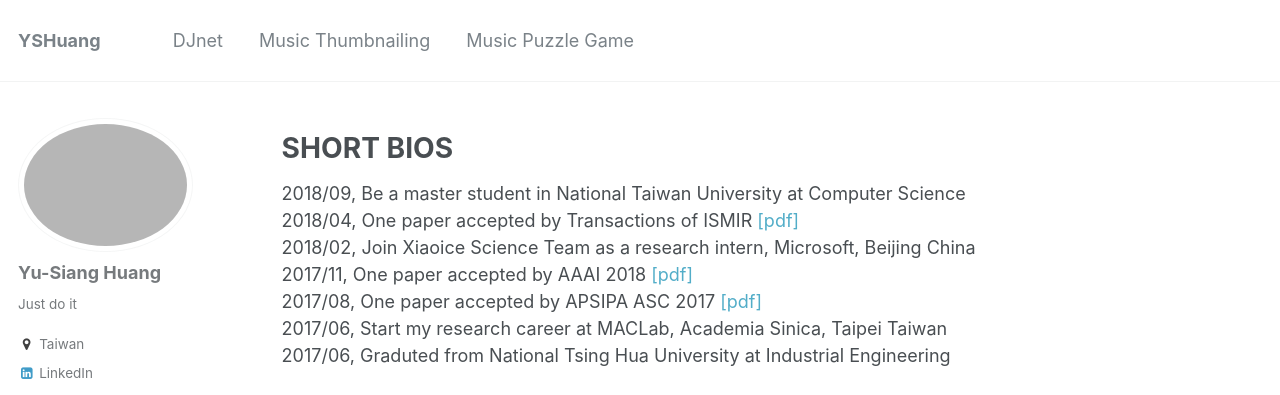
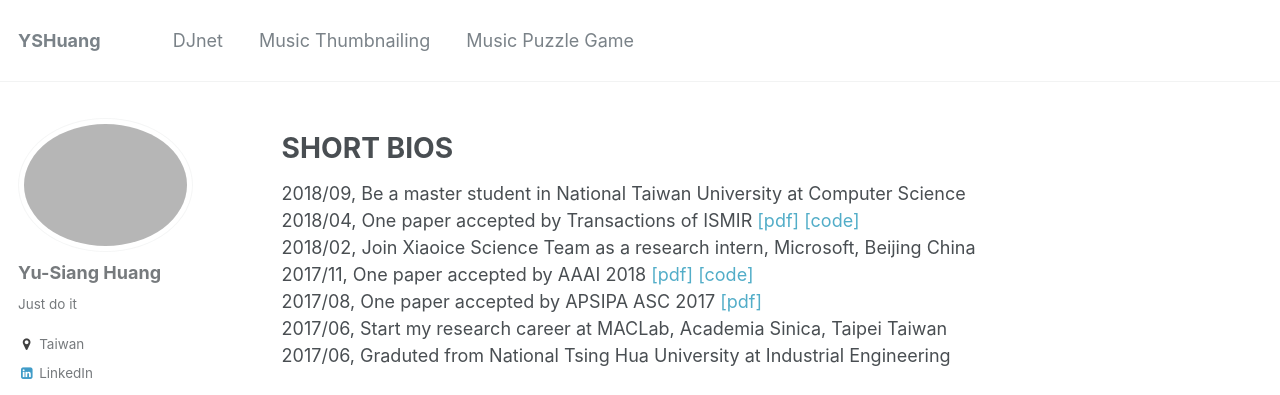
Before and after one commit to remyhuang/remyhuang.github.io, a Jekyll site: the page built from _pages/about.md, in a window 1280 px wide. Shown: the top 395 px of the page. Built offline with Jekyll 4.4.1, drawn with Linux system fonts in a browser that asks for light colours; some web fonts are replaced.

Commit message:
Update about.md

```diff
--- a/_pages/about.md
+++ b/_pages/about.md
@@ -12,9 +12,9 @@ redirect_from:
 SHORT BIOS
 =====
 2018/09, Be a master student in National Taiwan University at Computer Science <br />
-2018/04, One paper accepted by Transactions of ISMIR [\[pdf\]](https://transactions.ismir.net/articles/10.5334/tismir.14/) <br />
+2018/04, One paper accepted by Transactions of ISMIR [\[pdf\]](https://transactions.ismir.net/articles/10.5334/tismir.14/) [\[code\]](https://github.com/remyhuang/pop-music-highlighter) <br />
 2018/02, Join Xiaoice Science Team as a research intern, Microsoft, Beijing China <br />
-2017/11, One paper accepted by AAAI 2018 [\[pdf\]](https://aaai.org/ocs/index.php/AAAI/AAAI18/paper/view/16174/) <br />
+2017/11, One paper accepted by AAAI 2018 [\[pdf\]](https://aaai.org/ocs/index.php/AAAI/AAAI18/paper/view/16174/) [\[code\]](https://github.com/remyhuang/music-puzzle-games) <br />
 2017/08, One paper accepted by APSIPA ASC 2017 [\[pdf\]](https://remyhuang.github.io/files/huang17apsipa.pdf) <br />
 2017/06, Start my research career at MACLab, Academia Sinica, Taipei Taiwan <br />
 2017/06, Graduted from National Tsing Hua University at Industrial Engineering <br />
```
